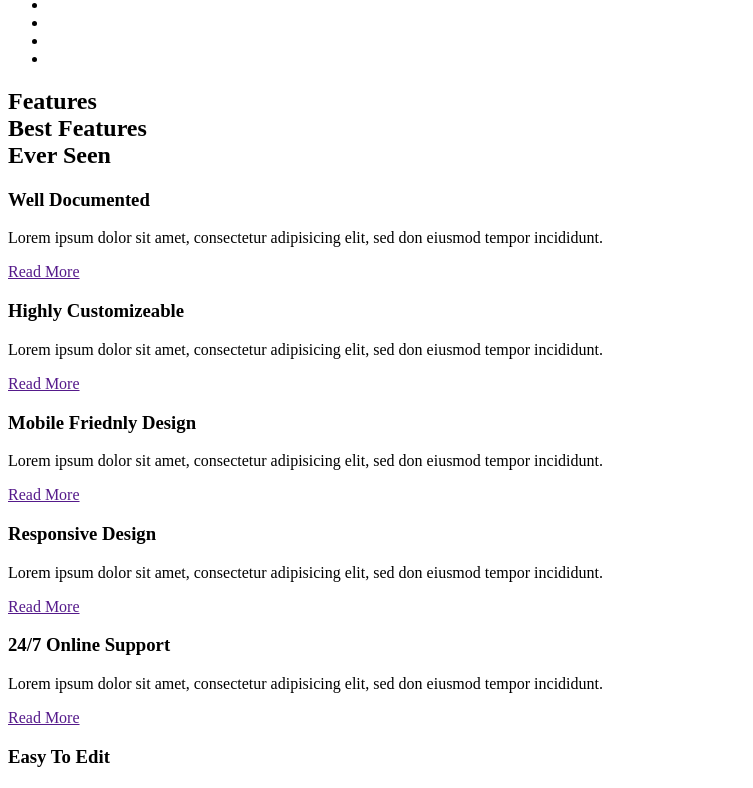
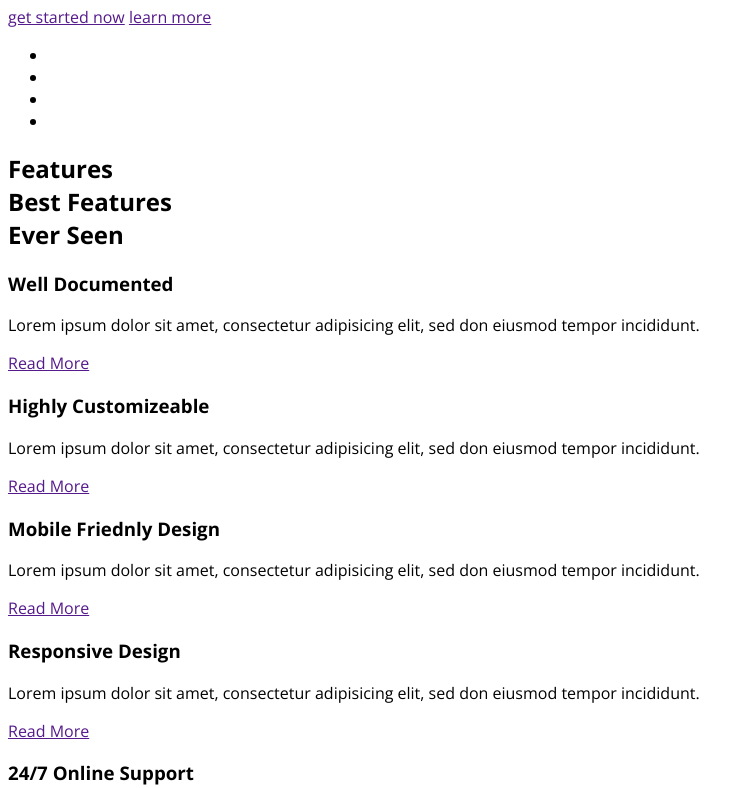
Before and after one commit to OlegLizunov/site_proba, a plain HTML site: page index.html in a window 1280 px wide. Shown: the part 323-1111 px from the top of the page, without its empty margins (0-753 px from the left). Drawn offline with nearby package versions, Linux system fonts and the light colour scheme.

Commit message:
add css_file

```diff
--- /dev/null
+++ b/css/style.css
@@ -0,0 +1,3 @@
+body{
+    font-family: 'Open Sans', sans-serif;
+}
--- a/index.html
+++ b/index.html
@@ -3,6 +3,8 @@
 <head>
     <meta charset="UTF-8">
     <title>Limpon</title>
+    <link href="https://fonts.googleapis.com/css2?family=Open+Sans:wght@400;600;700&display=swap" rel="stylesheet">
+    <link rel="stylesheet" href="css/style.css">
 </head>
 <body>
    <div>
```
